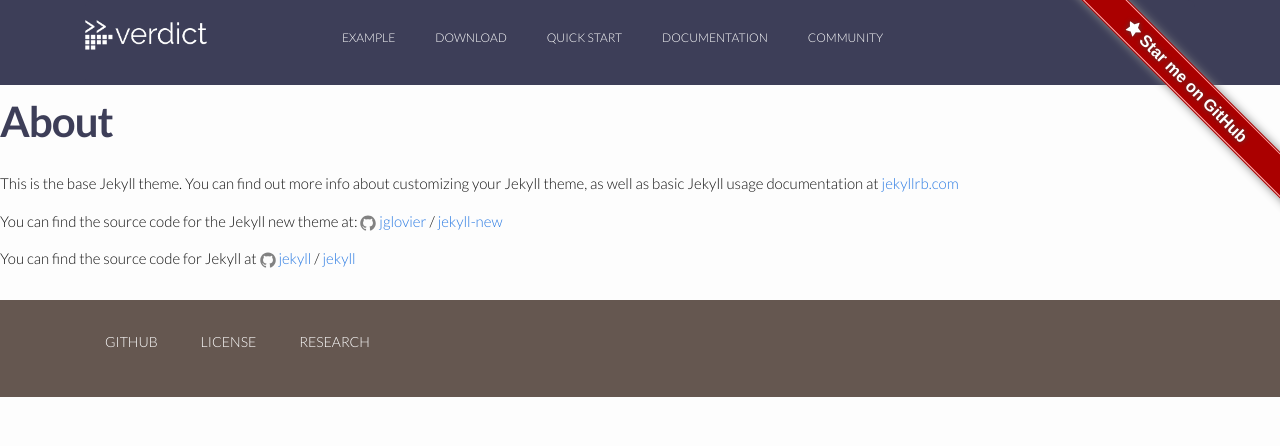
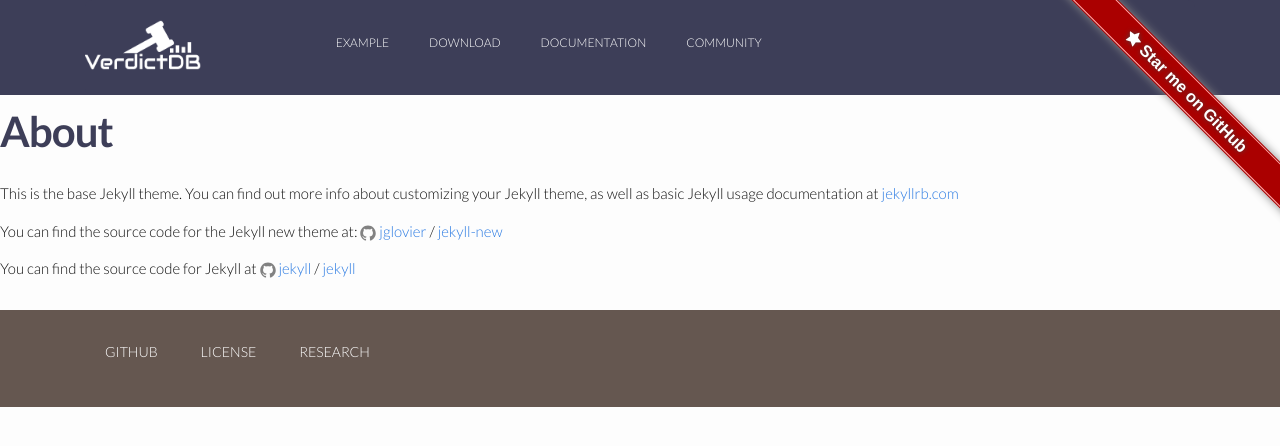
Before and after one commit to verdict-project/verdict-project.github.io, a Jekyll site: the page built from about.md, in a window 1280 px wide. Shown: the top 446 px of the page. Built offline with Jekyll 4.4.1, drawn with Linux system fonts in a browser that asks for light colours; nearby versions of some CDN libraries.

Commit message:
verdictdb logo changed

```diff
--- a/_data/nav.yml
+++ b/_data/nav.yml
@@ -7,7 +7,7 @@
   url: "/download"
 
 - title: "QUICK START"
-  active: true
+  active: false
   url: "/documentation/quick_start"
 
 - title: "DOCUMENTATION"
--- a/_includes/header.html
+++ b/_includes/header.html
@@ -25,7 +25,7 @@
       <button class="navbar-toggler navbar-toggler-right" type="button" data-toggle="collapse" data-target="#navbarNav" aria-controls="navbarSupportedContent" aria-expanded="false" aria-label="Toggle navigation">
         <i class="material-icons w3-xxlarge" style="color: white;">menu</i>
       </button>
-      <a class="navbar-brand" href="{{ site.baseurl }}/"><img src="{{ site.baseurl }}/image/verdict-logo-thin2.png" style="height: 30px; width: 122px; vertical-align: top; max-width: none;" /></a>
+      <a class="navbar-brand" href="{{ site.baseurl }}/"><img src="{{ site.baseurl }}/image/verdictdb-logo-gavel-bars-04.png" style="height: 50px; vertical-align: top; max-width: none;" /></a>
 
       <div class="collapse navbar-collapse" id="navbarNav">
         <ul class="navbar-nav">
```
Also changed, not shown: image/verdictdb-logo-gavel-bars-04.png (added).
